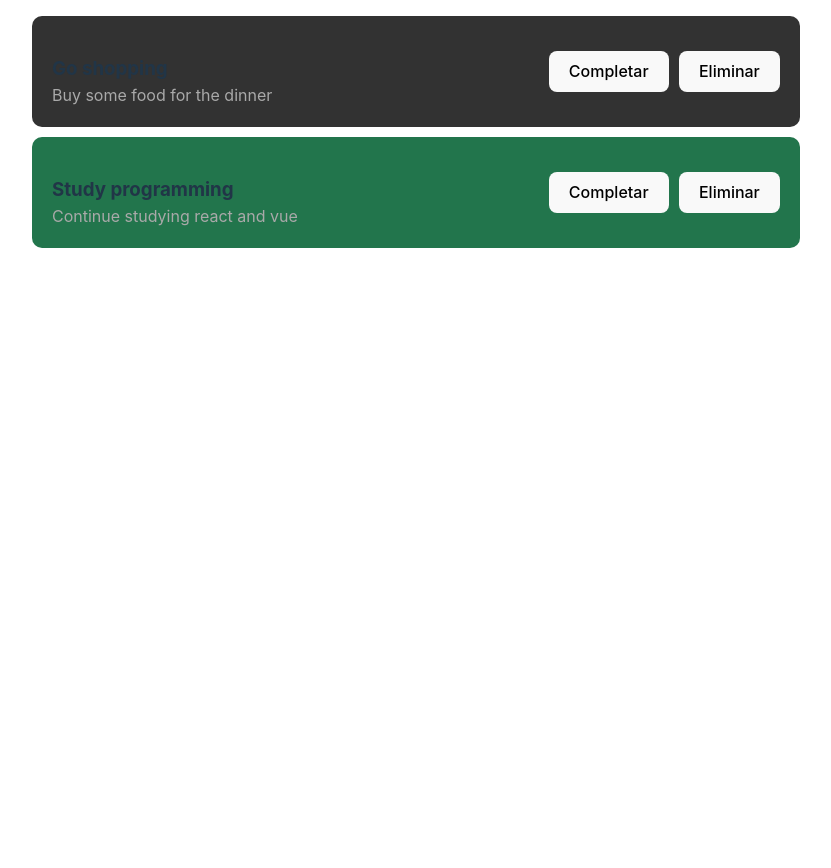
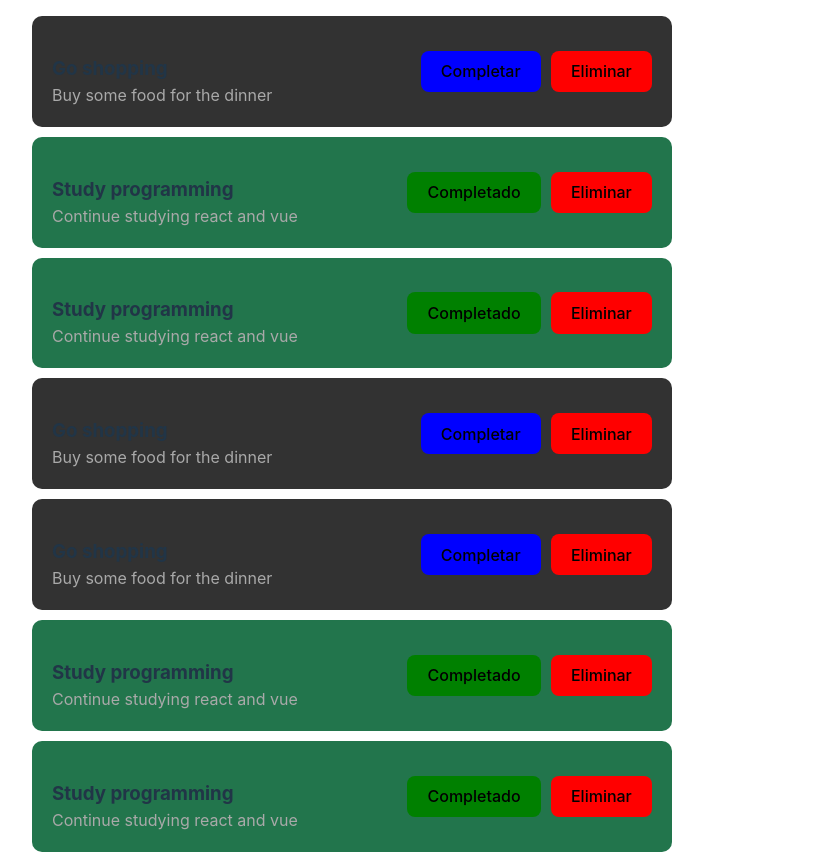
Before and after one commit to marcos-padilla/todo-list-react, a React (Vite) app: page / in a window 1280 px wide. Shown: the whole page, without its empty margins (8-839 px from the left). Before the commit the page ends 800 px from the top, so only its background shows below. Built offline with nearby package versions, Linux system fonts and the light colour scheme.

Commit message:
Changed the design

```diff
--- a/src/App.jsx
+++ b/src/App.jsx
@@ -12,18 +12,48 @@ export default function App() {
 			description: 'Continue studying react and vue',
 			completed: true,
 		},
+		{
+			id: 3,
+			todo: 'Study programming',
+			description: 'Continue studying react and vue',
+			completed: true,
+		},
+		{
+			id: 4,
+			todo: 'Go shopping',
+			description: 'Buy some food for the dinner',
+			completed: false,
+		},
+		{
+			id: 5,
+			todo: 'Go shopping',
+			description: 'Buy some food for the dinner',
+			completed: false,
+		},
+		{
+			id: 6,
+			todo: 'Study programming',
+			description: 'Continue studying react and vue',
+			completed: true,
+		},
+		{
+			id: 7,
+			todo: 'Study programming',
+			description: 'Continue studying react and vue',
+			completed: true,
+		},
 	]
 
 	return (
-		<div>
-			<div className='list'>
+		<div style={{ display: 'flex' }}>
+			<div style={{ flex: '1' }}>
 				<ul
 					style={{
 						display: 'flex',
 						flexDirection: 'column',
 						gap: 10,
 						listStyle: 'none',
-						width: '60%',
+						width: '100%',
 					}}
 				>
 					{temporalTodos.map((todo) => {
@@ -53,15 +83,27 @@ export default function App() {
 										gap: '10px',
 									}}
 								>
-									<button>Completar</button>
-									<button>Eliminar</button>
+									<button
+										style={{
+											backgroundColor: todo.completed ? 'green' : 'blue',
+										}}
+									>
+										{todo.completed ? 'Completado' : 'Completar'}
+									</button>
+									<button
+										style={{
+											backgroundColor: 'red',
+										}}
+									>
+										Eliminar
+									</button>
 								</div>
 							</li>
 						)
 					})}
 				</ul>
 			</div>
-			<div className='additem'>
+			<div style={{ flex: '1' }}>
 				<form></form>
 			</div>
 		</div>
```
